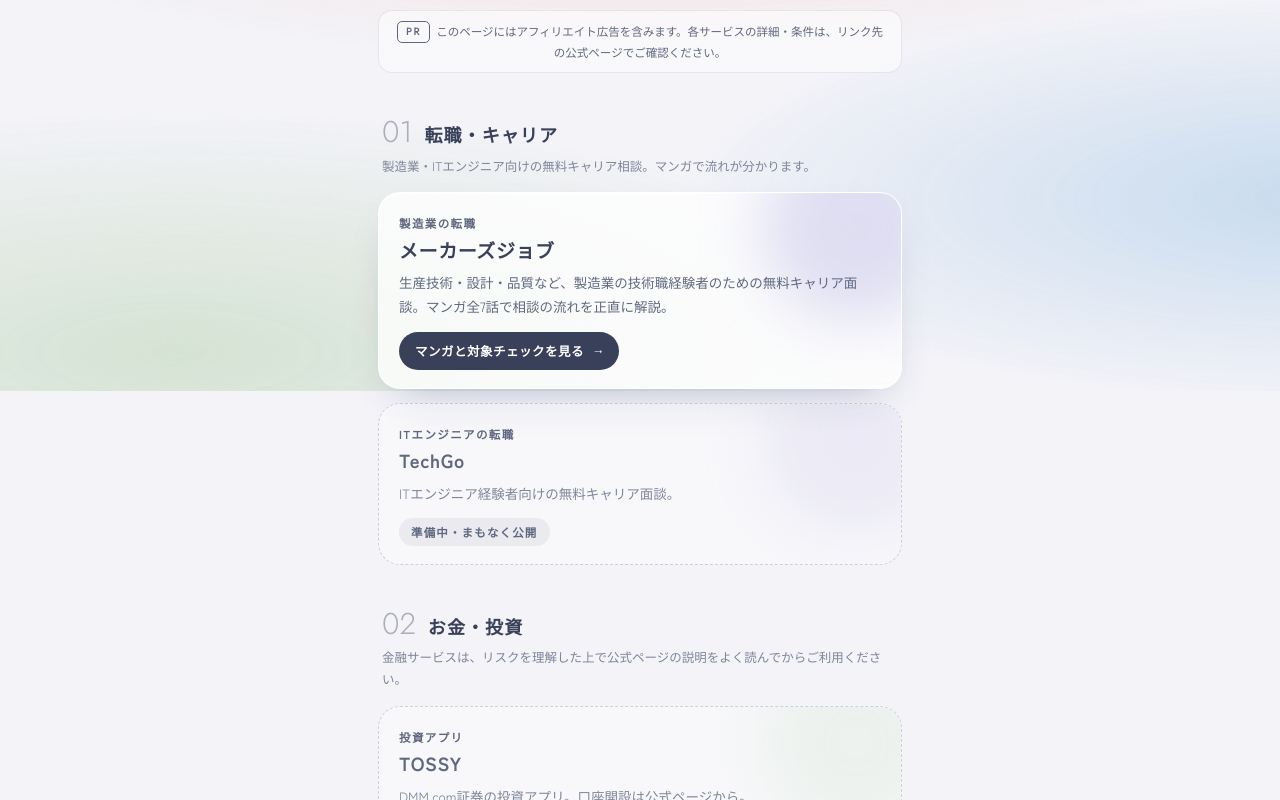
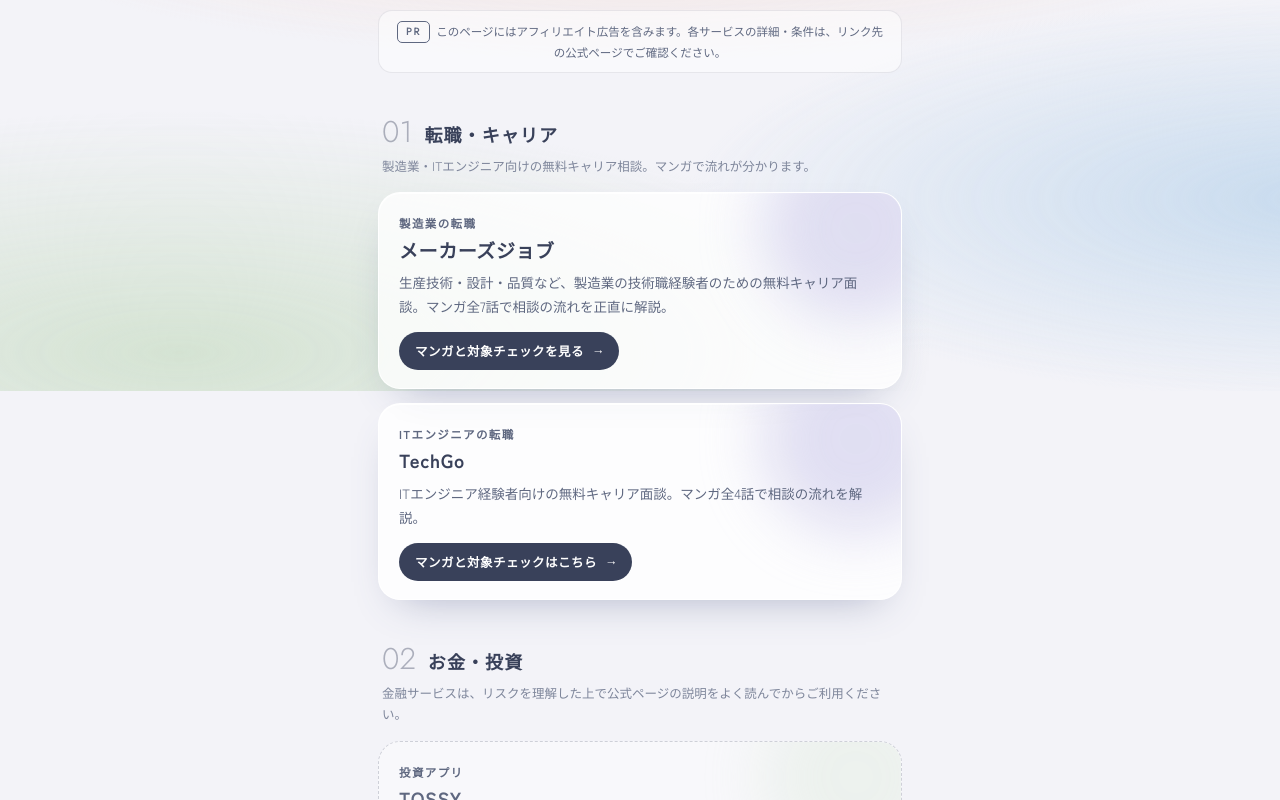
Before and after one commit to asagiri-navi/asagiri-navi.github.io, a plain HTML site: page index.html in a window 1280 px wide. Shown: the part 489-1289 px from the top of the page. Drawn offline with Linux system fonts and the light colour scheme.

Commit message:
TechGoボタンを有効化：techgo-lpへリンク
Updated the TechGo card to remove '準備中・まもなく公開' and added a link to the manga and target check.

```diff
--- a/index.html
+++ b/index.html
@@ -219,12 +219,12 @@ a:focus-visible{outline:2px solid var(--ink);outline-offset:3px}
     <span class="go">マンガと対象チェックを見る <i>→</i></span>
   </a>
 
-  <div class="card soon t-career">
+  <a class="card t-career" href="https://asagiri-navi.github.io/techgo-lp/">
     <span class="kicker">ITエンジニアの転職</span>
     <span class="name">TechGo</span>
-    <span class="desc">ITエンジニア経験者向けの無料キャリア面談。</span>
-    <span class="badge">準備中・まもなく公開</span>
-  </div>
+    <span class="desc">ITエンジニア経験者向けの無料キャリア面談。マンガ全4話で相談の流れを解説。</span>
+    <span class="go">マンガと対象チェックはこちら <i>→</i></span>
+  </a>
 </section>
 
 <section id="money">
```
